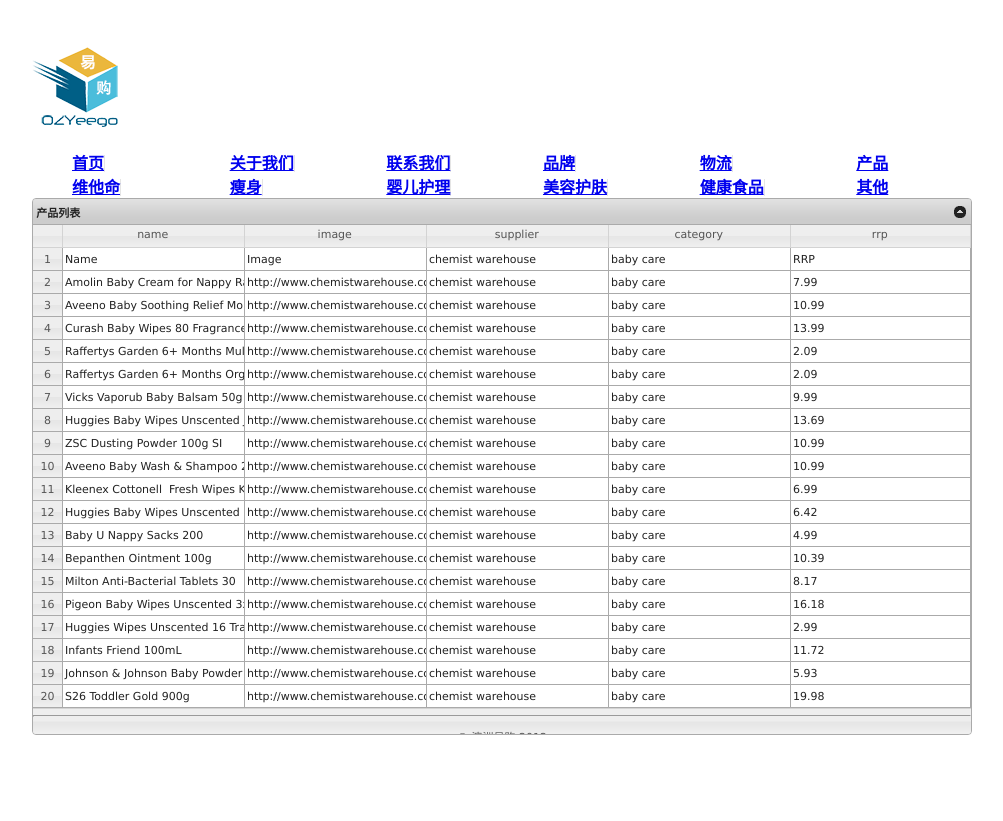
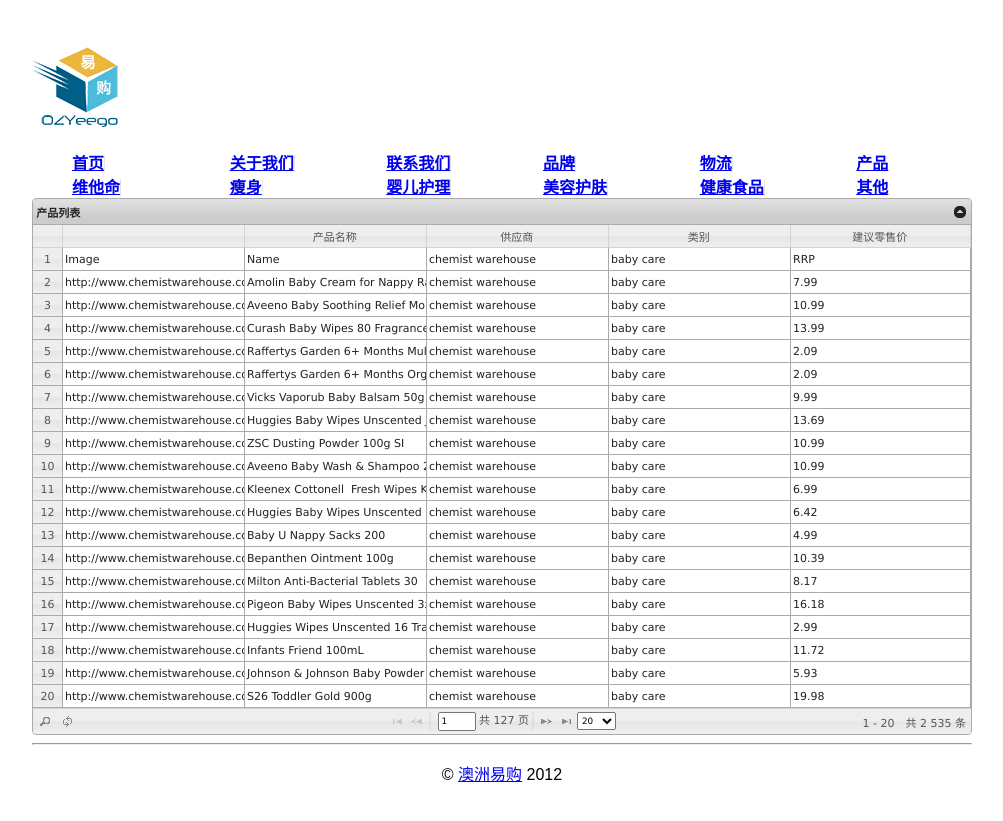
Before and after one commit to fanyuanheng/ozyeego.com, a Jekyll site: the page built from products.md, in a window 1280 px wide. Shown: the top 821 px of the page, without its empty margins (138-1141 px from the left). Built offline with Jekyll 4.4.1, drawn with Linux system fonts in a browser that asks for light colours; nearby versions of some CDN libraries.

Commit message:
data grid styling

```diff
--- a/_includes/js/products.js
+++ b/_includes/js/products.js
@@ -9,17 +9,17 @@
 			$("#products").jqGrid({
 	        datatype: "local",
 	        data: response.products,
-          autowidth:true,
-	        colNames:['name', 'image', 'supplier', 'category', 'rrp'],
+        	autowidth:true,
+	        colNames:['', '产品名称', '供应商', '类别', '建议零售价'],
 	        colModel:[
+	        	{name:'image',index:'image', sortable: false},
 	        	{name:'name',index:'name', sorttype: "text"},
-	        	{name:'image',index:'image', sortable: false},
 	          {name:'supplier',index:'supplier', sorttype: "text"},
 	          {name:'category',index:'category', sorttype: "text"},
 	          {name:'rrp',index:'rrp', sorttype: "text"}
 	        ],
 	        rowNum:20,
-	        rowList:[5,10,20],
+	        rowList:[20,50,100],
 	        pager: '#pager',
 	        gridview:true,
           rownumbers:true,
--- a/products.md
+++ b/products.md
@@ -22,8 +22,9 @@
   </div>
 </div>
 
-<table id="products"><tr><td/></tr></table>
-<div id="pager"/>
-
+<div>
+	<table id="products"><tr><td/></tr></table>
+	<div id="pager"/>
+</div>
 
 {% include js/products.js %}
```
